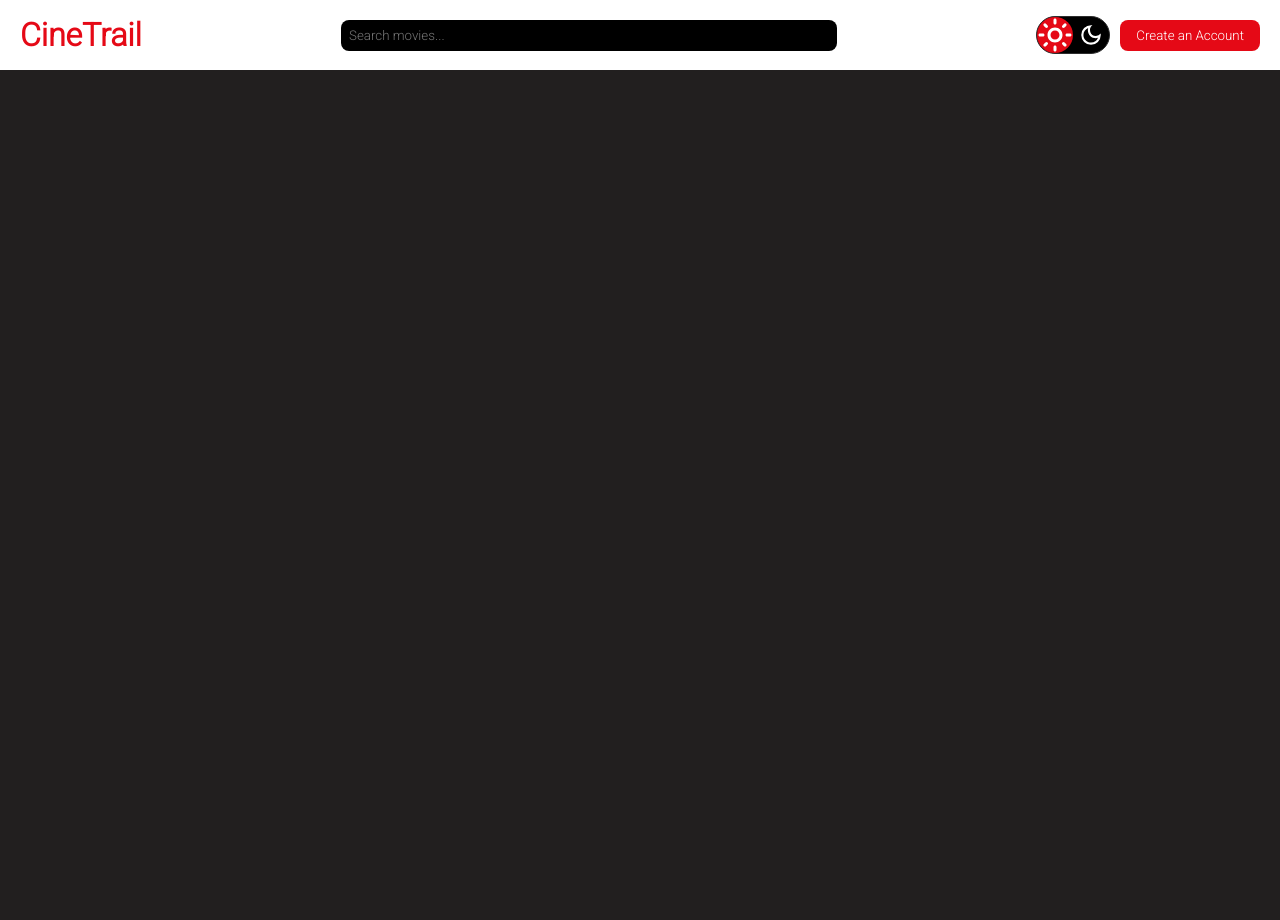
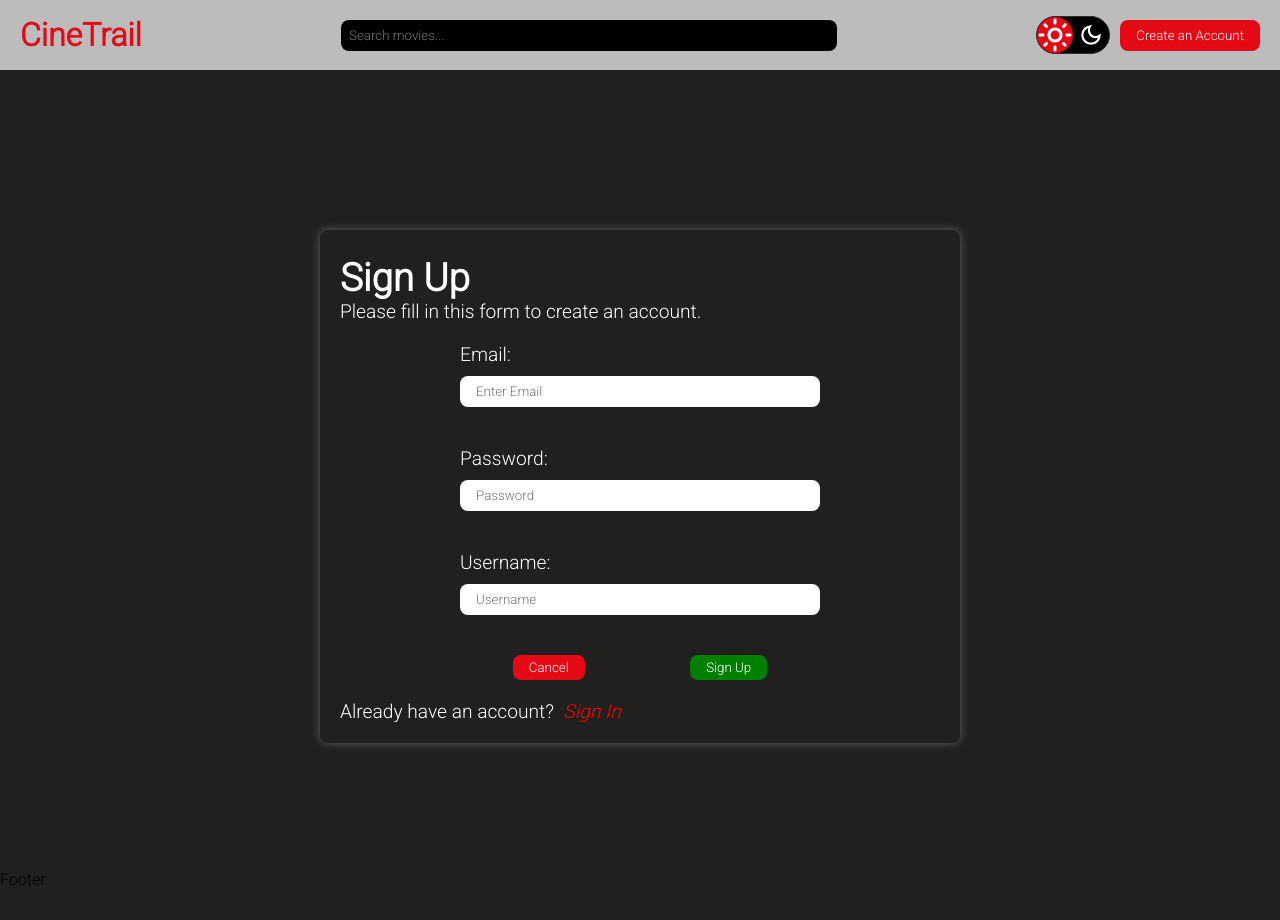
Before and after one commit to wrvines/reactmovieproject, a React (Create React App) app: page /signup in a window 1280 px wide. Before the commit the page ends 800 px from the top, so only its background shows below. Built offline with nearby package versions, Linux system fonts and the light colour scheme.

Commit message:
added sign up and sign in pages

```diff
--- a/src/App.css
+++ b/src/App.css
@@ -10,6 +10,7 @@
 :root{
   --red: #e50916;
   --white:#fff;
+  --transparent-white: rgba(0, 0, 0, 0.7);
   --black:#000;
   --header-height:70px;
   --header-height-mobile:150px;
--- a/src/App.js
+++ b/src/App.js
@@ -5,6 +5,8 @@
 import Homepage from "./pages/Homepage/Homepage";
 import MovieDetails from "./pages/MovieDetails/MovieDetails";
 import Footer from "./components/Footer/Footer";
+import Signup from "./pages/Users/Signup";
+import Signin from "./pages/Users/Signin";
 
 function App() {
   // console.log(baseUrl);
@@ -17,6 +19,8 @@
           <Routes>
             <Route path="/" element={<Homepage />} />
             <Route path="/moviedetails/:movieId" element={<MovieDetails />} />
+            <Route path="/signup" element={<Signup />} />
+            <Route path="/signin" element={<Signin />} />
           </Routes>
           <Footer />
         </ThemeContextProvider>
--- a/src/components/Footer/Footer.css
+++ b/src/components/Footer/Footer.css
@@ -0,0 +1,3 @@
+.footer {
+    height: 50px
+}
--- a/src/components/Footer/Footer.js
+++ b/src/components/Footer/Footer.js
@@ -2,7 +2,7 @@
 import "./Footer.css";
 
 function Footer() {
-  return <div>Footer</div>;
+  return <div className="footer">Footer</div>;
 }
 
 export default Footer;
--- a/src/components/Header/Header.css
+++ b/src/components/Header/Header.css
@@ -13,7 +13,7 @@
 }
 
 .header-light{
-    background-color: var(--white);
+    background-color: rgba(255, 255, 255, .7);
 }
 .theme-icon{
     font-size: 36px;
--- a/src/components/Header/Header.js
+++ b/src/components/Header/Header.js
@@ -1,11 +1,12 @@
 import "./Header.css";
 import React, { useContext } from "react";
-import { Link } from "react-router-dom";
+import { Link, useNavigate } from "react-router-dom";
 import { MdOutlineDarkMode, MdOutlineLightMode } from "react-icons/md";
 import { ThemeContext } from "../../contexts/ThemeContext";
 
 function Header() {
   const { darkMode, setDarkMode } = useContext(ThemeContext);
+  let navigate = useNavigate();
 
   const handleTheme = () => {
     setDarkMode(!darkMode);
@@ -39,7 +40,12 @@
           )}
         </div>
         <div>
-          <button className="create-account-btn">Create an Account</button>
+          <button
+            className="create-account-btn"
+            onClick={() => navigate(`/signup`)}
+          >
+            Create an Account
+          </button>
         </div>
       </div>
     </div>
--- a/src/components/MovieCard/MovieCard.css
+++ b/src/components/MovieCard/MovieCard.css
@@ -17,6 +17,8 @@
 
 .popular-card {
     overflow: hidden;
+    box-shadow: 5px 5px 10px 3px rgba(171,166,166,0.5);
+    border-radius: 16px;
 }
 
 .popular-card, .top-rated-card {
--- a/src/components/SLider/Slider.js
+++ b/src/components/SLider/Slider.js
@@ -47,6 +47,7 @@
 
   const sliderStyle = {
     backgroundImage: `url("${imageBaseUrl}${upcomingMovies[index]?.backdrop_path}")`,
+    backGroundColor: "white",
     backgroundSize: "cover",
     backgroundPosition: "center",
     backgroundRepeat: "no-repeat",
--- a/src/pages/Homepage/Homepage.css
+++ b/src/pages/Homepage/Homepage.css
@@ -10,7 +10,7 @@
 .popular-cards-wrapper {
     display: flex;
     flex-wrap: wrap;
-
+    /* box-shadow: 13px 13px 40px 5px rgba(171,166,166,0.75); */
 }
 
 .top-rated-cards-wrapper {
--- /dev/null
+++ b/src/pages/Users/Sign.css
@@ -0,0 +1,67 @@
+.sign-container{
+    margin-top:var(--header-height);
+    min-height:100vh;
+    color:var(--white);
+    font-size: 1.2rem;
+    padding-top: 20vh;
+}
+
+.signup-form{
+    width: 50%;
+    margin: 0 auto;  /*centers horizontally*/
+    min-height: 50vh;
+    border-radius: 8px;
+    display: flex;
+    flex-direction: column;
+    justify-content: space-between;
+    box-shadow:0px 0px 10px 0px rgba(118,118,118,0.75);
+    padding: 20px;
+}
+
+.title-container{
+    margin-top: 5px;
+    /* display: flex;
+    flex-direction: column; */
+}
+
+.input-wrapper{
+    display: flex;
+    flex-direction: column;
+    width: 60%;
+    margin: 20px auto;
+}
+
+.input-wrapper input{
+    border: none;
+    padding: 8px 16px;
+    border-radius: 8px;
+    margin-top: 10px;
+}
+
+.button-container{
+    display: flex;
+    justify-content: space-around;
+    width: 60%;
+    margin: 20px auto;
+}
+
+.cancel-btn, .sign-btn{
+    border: none;
+    padding: 5px 16px;
+    border-radius: 8px;
+    color: white;
+    cursor: pointer;
+}
+
+.cancel-btn{
+    background-color: var(--red);
+}
+
+.sign-btn{
+    background-color: green;
+}
+
+.red-text{
+    color: red;
+    font-style: italic;
+}
--- /dev/null
+++ b/src/pages/Users/Signin.js
@@ -0,0 +1,69 @@
+import React from "react";
+import { Link } from "react-router-dom";
+import "./Sign.css";
+
+function Signin() {
+  const [email, setEmail] = React.useState("");
+  const [password, setPassword] = React.useState("");
+  const [success, setSuccess] = React.useState(false);
+
+  const handleSignin = () => {};
+
+  return (
+    <div className="sign-container">
+      <form className="signup-form" onSubmit={handleSignin}>
+        <div className="title-container">
+          <h1>Sign Up</h1>
+          <p>Please fill in this form.</p>
+        </div>
+        <div className="input-wrapper">
+          <label htmlFor="email">Email: </label>
+          <input
+            type="email"
+            placeholder="Enter Email"
+            id="email"
+            required
+            onChange={(e) => setEmail(e.target.value)}
+            value={email}
+          />
+        </div>
+        <div className="input-wrapper">
+          <label htmlFor="pwd">Password: </label>
+          <input
+            type="password"
+            placeholder="Password"
+            id="pwd"
+            required
+            onChange={(e) => setPassword(e.target.value)}
+            value={password}
+          />
+        </div>
+        <div className="button-container">
+          <button type="reset" className="cancel-btn">
+            Cancel
+          </button>
+          <button type="submit" className="sign-btn">
+            Sign Up
+          </button>
+        </div>
+        {success ? (
+          <p>
+            You are signed up! &nbsp;
+            <Link to="/signin" className="red-text">
+              Sign In
+            </Link>
+          </p>
+        ) : (
+          <p className="sign-message">
+            Already have an account? &nbsp;
+            <Link to="/signin" className="red-text">
+              Sign In
+            </Link>
+          </p>
+        )}
+      </form>
+    </div>
+  );
+}
+
+export default Signin;
--- /dev/null
+++ b/src/pages/Users/Signup.js
@@ -0,0 +1,100 @@
+import axios from "axios";
+import React from "react";
+import { Link } from "react-router-dom";
+import "./Sign.css";
+
+function Signup() {
+  const [email, setEmail] = React.useState("");
+  const [password, setPassword] = React.useState("");
+  const [username, setUsername] = React.useState("");
+  const [success, setSuccess] = React.useState(false);
+  const baseUrl = "https://cinetrail-server.herokuapp.com";
+
+  const handleSignup = (e) => {
+    e.preventDefault();
+    axios
+      .post(`${baseUrl}/users/signup`, { email, password, username })
+      .then((res) => {
+        console.log(res.data);
+        //status 409 means user already exists
+        if (res.data.status === 409) {
+          alert("email already exists");
+        } else {
+          setSuccess(true);
+          setEmail("");
+          setPassword("");
+          setUsername("");
+        }
+      })
+      .catch((err) => console.log(err));
+  };
+
+  return (
+    <div className="sign-container">
+      <form className="signup-form" onSubmit={handleSignup}>
+        <div className="title-container">
+          <h1>Sign Up</h1>
+          <p>Please fill in this form to create an account.</p>
+        </div>
+        <div className="input-wrapper">
+          <label htmlFor="email">Email: </label>
+          <input
+            type="email"
+            placeholder="Enter Email"
+            id="email"
+            required
+            onChange={(e) => setEmail(e.target.value)}
+            value={email}
+          />
+        </div>
+        <div className="input-wrapper">
+          <label htmlFor="pwd">Password: </label>
+          <input
+            type="password"
+            placeholder="Password"
+            id="pwd"
+            required
+            onChange={(e) => setPassword(e.target.value)}
+            value={password}
+          />
+        </div>
+        <div className="input-wrapper">
+          <label htmlFor="username">Username: </label>
+          <input
+            type="text"
+            placeholder="Username"
+            id="username"
+            required
+            onChange={(e) => setUsername(e.target.value)}
+            value={username}
+          />
+        </div>
+        <div className="button-container">
+          <button type="reset" className="cancel-btn">
+            Cancel
+          </button>
+          <button type="submit" className="sign-btn">
+            Sign Up
+          </button>
+        </div>
+        {success ? (
+          <p>
+            You are signed up! &nbsp;
+            <Link to="/signin" className="red-text">
+              Sign In
+            </Link>
+          </p>
+        ) : (
+          <p className="sign-message">
+            Already have an account? &nbsp;
+            <Link to="/signin" className="red-text">
+              Sign In
+            </Link>{" "}
+          </p>
+        )}
+      </form>
+    </div>
+  );
+}
+
+export default Signup;
```
